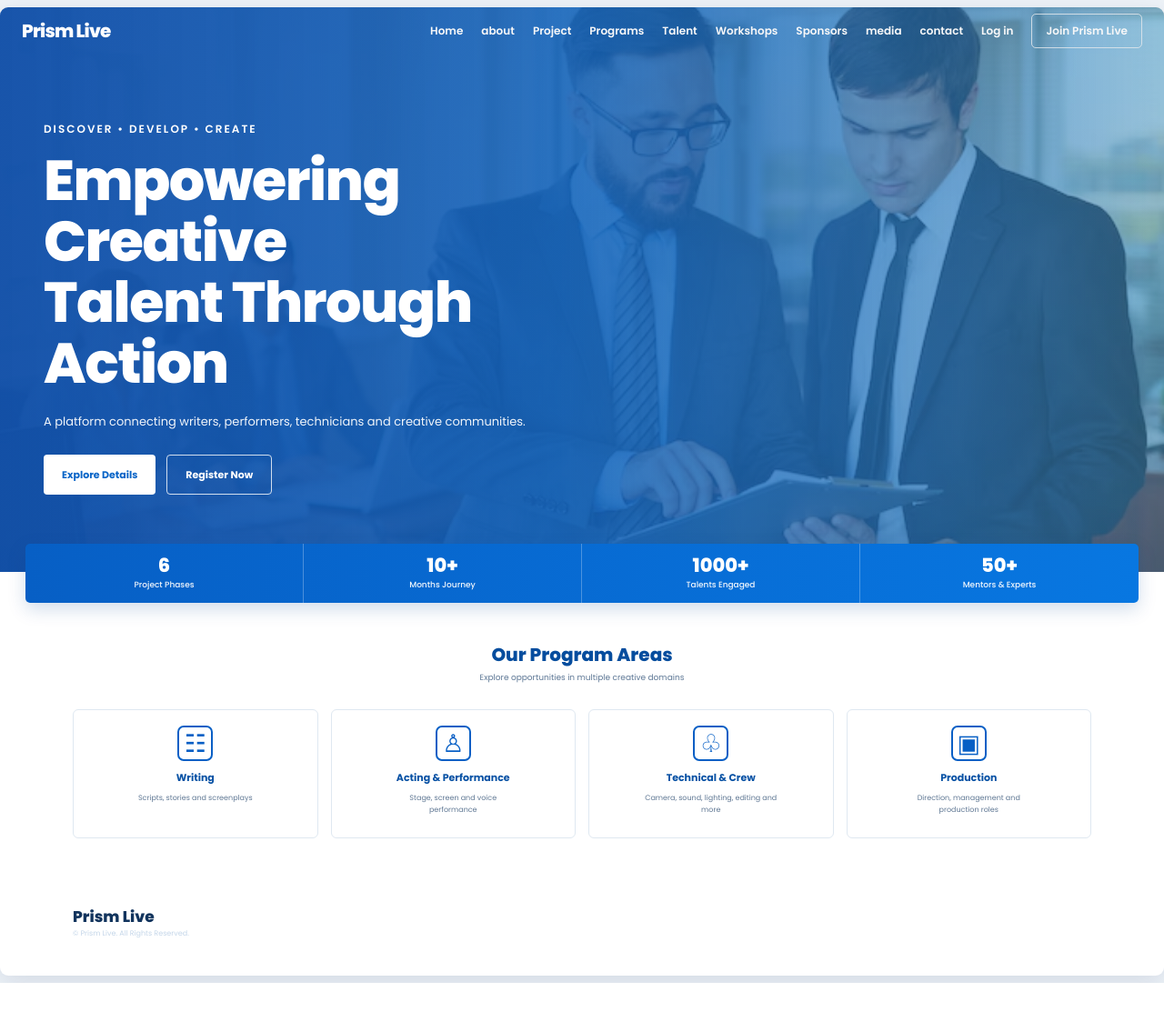
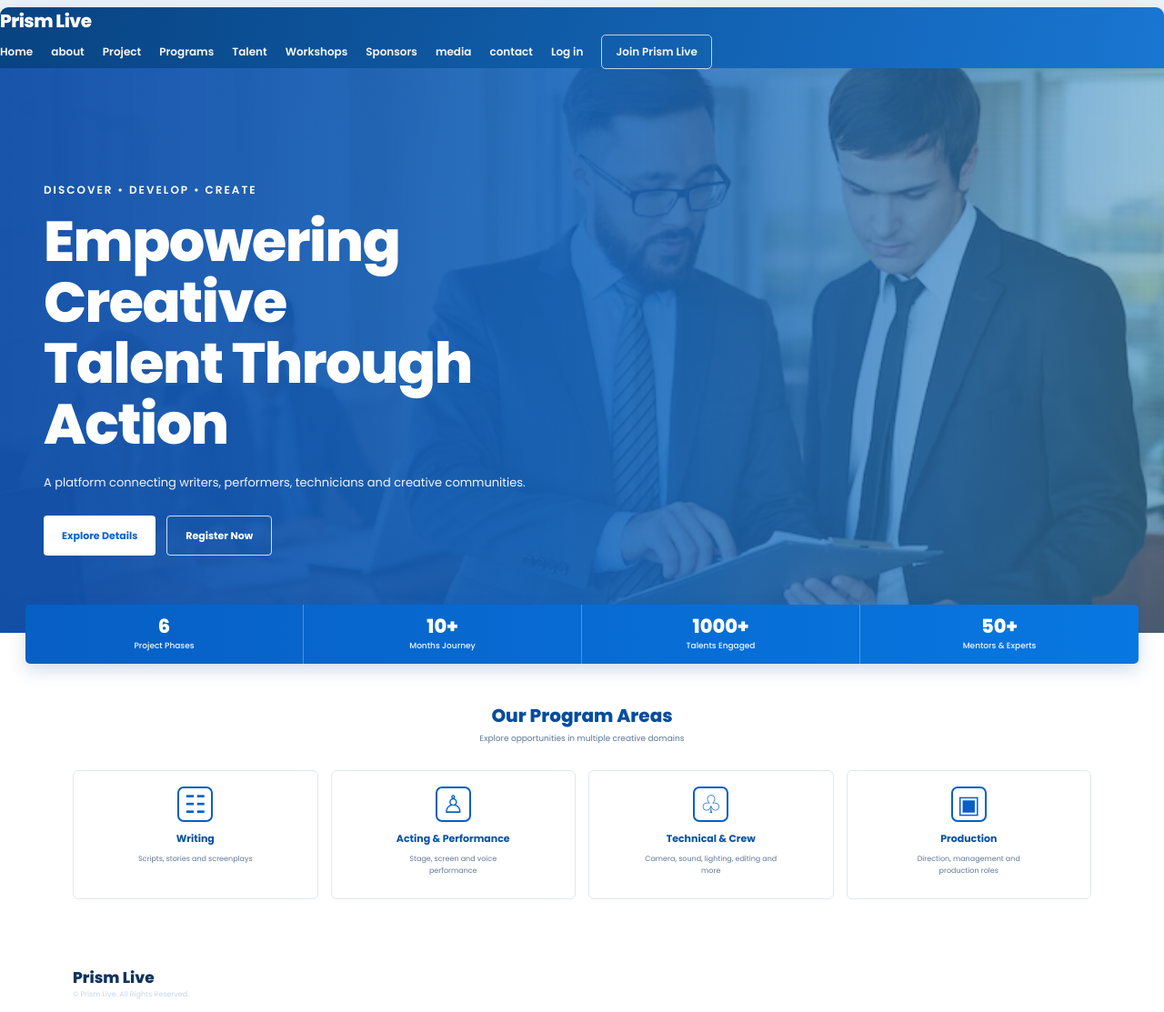
Before and after one commit to nirmalkb449-ctrl/PrismLive.com, a Flask app: page /home in a window 1280 px wide. Shown: the top 1113 px of the page at 91% size. Before the commit the page ends 1081 px from the top, so only its background shows below. Run offline with Flask 3, Linux system fonts and the light colour scheme; some libraries are stand-ins or nearby versions.

Commit message:
Refactor navbar styles for improved layout

```diff
--- a/templates/prismlive_home_page.html
+++ b/templates/prismlive_home_page.html
@@ -56,31 +56,33 @@
         /* =========================
            NAVIGATION
         ========================= */
-   .navbar {
-    position: absolute;
-    top: 3px;
-    left: 0;
-    transform: none;
 
+        .navbar {
+            height: 67px;
+            background: linear-gradient(105deg, #084381, #1976d2);
+            position: relative;
+            z-index: 20;
+        }
+
+        .nav-container {
     width: 100%;
     max-width: none;
+    height: 100%;
+    margin: 0;
+
+    padding: 0 40px;
     box-sizing: border-box;
-
-    height: 62px;
-    padding: 0 24px;
 
     display: flex;
     align-items: center;
     justify-content: space-between;
-
-    z-index: 20;
-    color: #ffffff;
 }
 
 .logo {
+    color: white;
     font-size: 20px;
     font-weight: 800;
-    letter-spacing: -0.8px;
+    letter-spacing: -0.5px;
 }
 
         .nav-menu {
```
